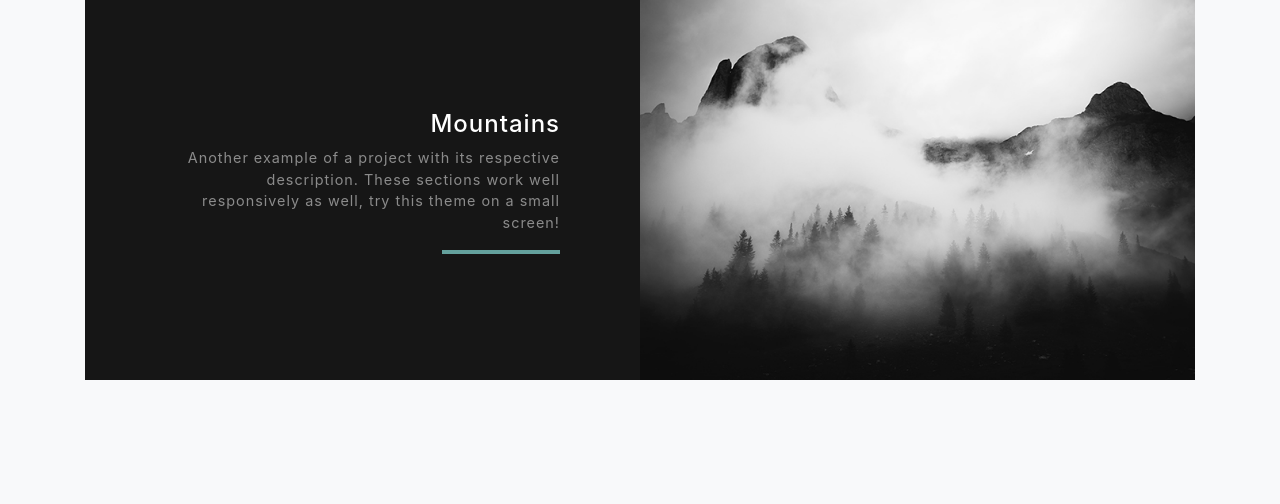
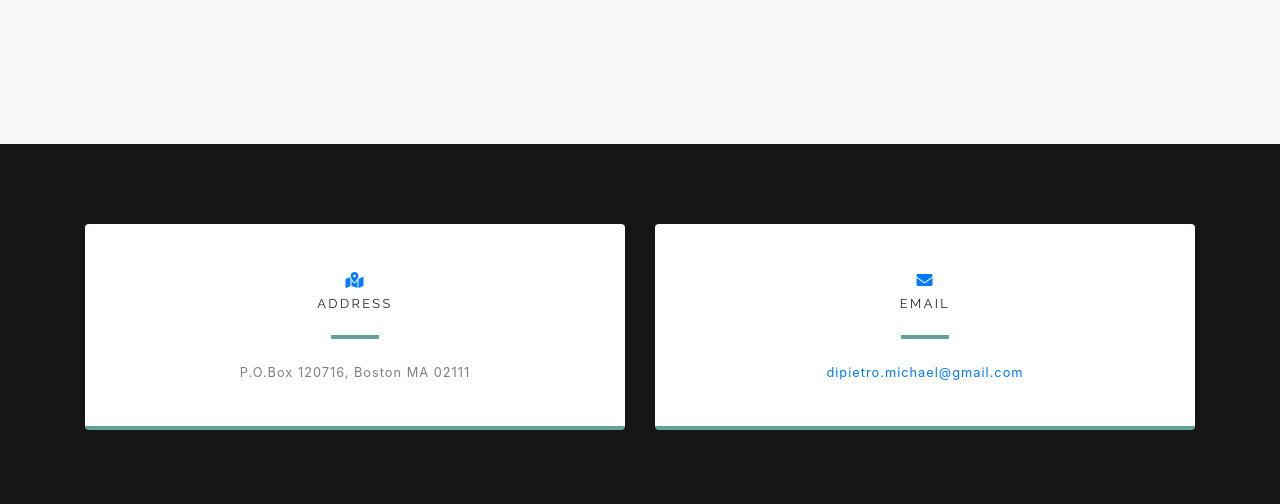
Before and after one commit to mdipietr0/mdipietr0.github.io, a website with bundled scripts: page index.html in a window 1280 px wide. Shown: the part 3061-3565 px from the top of the page. Built offline with nearby package versions, Linux system fonts and the light colour scheme.

Commit message:
Remove Unused section from projects

```diff
--- a/index.html
+++ b/index.html
@@ -150,7 +150,7 @@
       </div></a>
 
       <!-- Project Four Row -->
-      <div class="row justify-content-center no-gutters">
+      <!-- <div class="row justify-content-center no-gutters">
         <div class="col-lg-6">
           <img class="img-fluid" src="img/demo-image-02.jpg" alt="">
         </div>
@@ -165,7 +165,7 @@
             </div>
           </div>
         </div>
-      </div>
+      </div> -->
 
     </div>
   </section>
```
